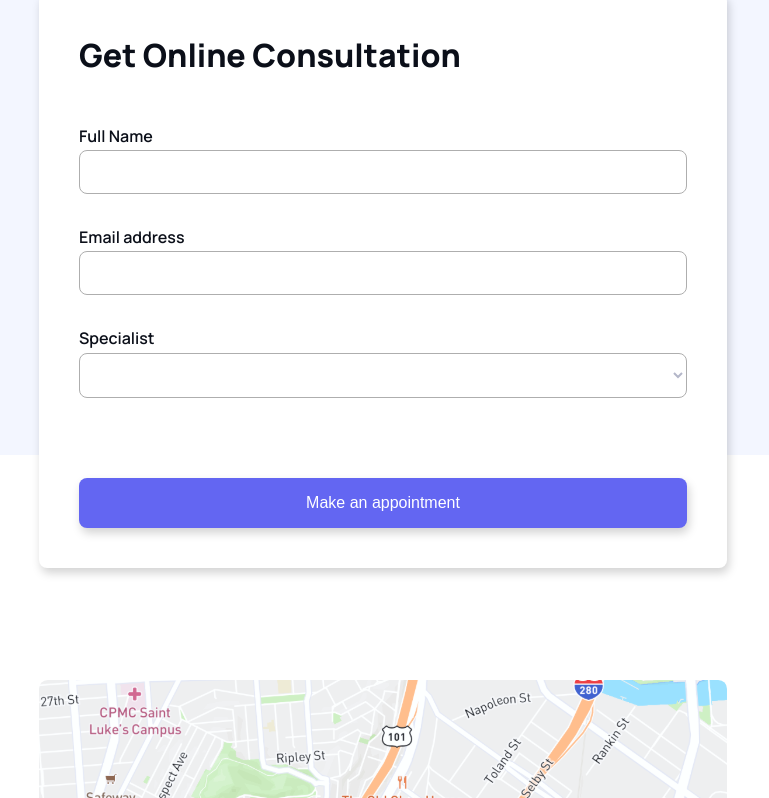
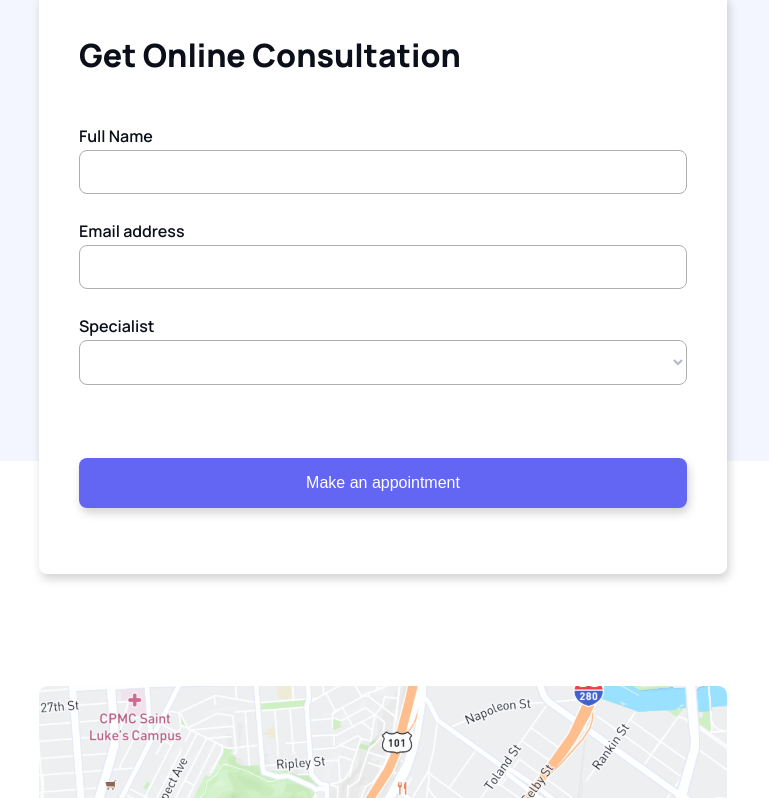
Before and after one commit to johanssonmorgan/JS-Frontend---Silicon, a React (Vite) app: page /contact in a window 1280 px wide. Shown: the part 942-1740 px from the top of the page, without its empty margins (257-1026 px from the left). Built offline with nearby package versions, Linux system fonts and the light colour scheme; the HTML template or start-up script is replaced by a standard one.

Commit message:
Validating all forms and writing out messages when submitted is done or if something went wrong

```diff
--- a/src/components/ContactUsPageComponents/ConsultationForm.jsx
+++ b/src/components/ContactUsPageComponents/ConsultationForm.jsx
@@ -4,19 +4,20 @@ import { v4 as uuidv4 } from 'uuid';
 
 const ConsultationForm = () => {
 
-  const [specialists, setSpecialists] = useState([ {id: uuidv4(),name: "Specialist 1"}, {id: uuidv4(),name: "Specialist 2"}, {id: uuidv4(),name: "Specialist 3"}, {id: uuidv4(),name: "Specialist 4"} ]);
+  const [specialists, setSpecialists] = useState([ {id: uuidv4(),name: "Hans Mattin-Lassei"}, {id: uuidv4(),name: "Joakim Lindh"}, {id: uuidv4(),name: "Therése Lidbom"}, {id: uuidv4(),name: "Morgan Johansson - Developer Student"} ]);
   const [formData, setFormData] = useState({ fullName: '', email: '', specialist: '' });
   const [errors, setErrors] = useState({});
+  const [success, setSuccess] = useState('');
 
 
   const validateField = (name, value) => {
     let error = ''
 
     if (name === 'fullName' && !/^[A-Öa-ö\s\-]{2,}$/.test(value.trim())) {
-      error = "Must be at least 2 characters long, no numbers."
+      error = "Name format error. Ensure it has only letters, spaces, or hyphens."
     }
     else if (name === 'email' && !/^[A-Za-z0-9._-]+@[A-Za-z0-9.-]+\.[A-Za-z0-9]{2,}$/.test(value.trim())) {
-      error = "Must be a valid email address."
+      error = "Invalid email format. Please enter an email like name@example.com."
       }
 
       setErrors(prevErrors => ({...prevErrors, [name]: error}))
@@ -26,15 +27,15 @@ const ConsultationForm = () => {
     const newErrors = {}
 
     if (!/^[A-Öa-ö\s\-]{2,}$/.test(formData.fullName.trim())) {
-      newErrors.fullName = "Must be at least 2 characters long, no numbers."
+      newErrors.fullName = "Name format error. Ensure it has only letters, spaces, or hyphens."
       }
 
     if (!/^[A-Za-z0-9._-]+@[A-Za-z0-9.-]+\.[A-Za-z0-9]{2,}$/.test(formData.email.trim())) {
-      newErrors.email = "Must be a valid email address."
+      newErrors.email = "Invalid email format. Please enter an email like name@example.com."
       }
 
     if (formData.specialist.trim() === '') {
-      newErrors.specialist = "You must chose a specialist"
+      newErrors.specialist = "Please select a specialist to proceed with the appointment."
       }
 
       setErrors(newErrors)
@@ -47,20 +48,44 @@ const ConsultationForm = () => {
     setFormData({ ...formData, [name]: value})
 
     validateField(name, value)
+    setSuccess('');
   }
 
   const handleSubmit = async (e) => {
     e.preventDefault()
+    setSuccess('');
 
-    if (validateForm()) {
-      console.log('form valid')
-      // fetch('https://win24-assignment.azurewebsites.net/api/forms/contact', { method: 'post', headers: { 'content-type': 'application/json' }, body: JSON.stringify(formData) })
-    }
-    else {
-      console.log('form invalid')
-    }
+    if (!validateForm()) {
+      return;
     }
 
+    try {
+      const res = await fetch('https://win24-assignment.azurewebsites.net/api/forms/contact', {
+        method: 'post',
+        headers: {
+          'content-type': 'application/json'
+        },
+        body: JSON.stringify(formData)
+
+      })
+
+      if(res.ok) {
+        setFormData({ fullName: '', email: '', specialist: '' });
+        setErrors({});
+        setSuccess("Thank you! Your appointment is confirmed. We’ll be in touch shortly."
+);
+      } else {
+      const errorData = await res.json();
+      setSuccess('');
+      }
+      console.log(res.status);
+    }
+
+    catch (error) {
+      setErrors({ server: "Something went wrong on our end. Please try submitting your request again later." });
+      setSuccess('');
+    }
+  };
 
   return (
     <div className='consultation-card dropshadow'>
@@ -72,16 +97,21 @@ const ConsultationForm = () => {
 
         <div className='form-group'>
           <label htmlFor="consultation-name" className='fs-11'>Full Name</label>
+          <div className="message-group">
             <input type="text" id="consultation-name" className='form-input' name="fullName" value={formData.fullName} onChange={handleInputChange} autoComplete="name" required />
             {errors.fullName && <p className="invalid-input">{errors.fullName}</p>}
           </div>
+        </div>
         <div className='form-group'>
             <label htmlFor="consultation-email" className='fs-11'>Email address</label>
+            <div className="message-group">
               <input type="email" id="consultation-email" className='form-input' name="email" value={formData.email} onChange={handleInputChange} autoComplete="email" required />
               {errors.email && <p className="invalid-input">{errors.email}</p>}
             </div>
+        </div>
         <div className='form-group'>
             <label htmlFor="consultation-specialist" className='fs-11'>Specialist</label>
+            <div className="message-group">
               <select id="consultation-specialist" name="specialist" className='form-input' value={formData.specialist} onChange={handleInputChange} autoComplete="specialist" required>
 
                 <option defaultValue="" disabled></option>
@@ -93,7 +123,13 @@ const ConsultationForm = () => {
               </select>
               {errors.specialist && <p className="invalid-input">{errors.specialist}</p>}
             </div>
+        </div>
+        <div className='message-group'>
           <button type='submit' className="btn-primary dropshadow">Make an appointment</button>
+          <p id='newsletter-message' className={errors.server ? 'invalid-input' : 'success-message'}>
+          {errors.server || success}
+        </p>
+        </div>
       </form>
     </div>
   )
--- a/src/components/Navbar/Navbar.jsx
+++ b/src/components/Navbar/Navbar.jsx
@@ -6,7 +6,7 @@ import Burger from '/src/assets/mobile-menu-button.svg'
 
 const Navbar = () => {
 
-  const [expandMenu, setExpandMenu] = useState(true);
+  const [expandMenu, setExpandMenu] = useState(false);
 
   const toggleMenu = () => {
     setExpandMenu(!expandMenu);
--- a/src/components/UI/Breadcrumb.jsx
+++ b/src/components/UI/Breadcrumb.jsx
@@ -12,7 +12,7 @@ const Breadcrumb = () => {
     const pathnames = location.pathname.split('/').filter((x) => x);
 
   return (
-    <section className={`bc-${currentPage}`}>
+    <section className={`breadcrumb bc-${currentPage}`}>
         <div className="container">
             <ul className='breadcrumb'>
                 <li className='fs-1'><img src={homeIcon} alt="House icon" /><Link to="/">Homepage</Link><img src={chevrons} alt="chevrons" /></li>
--- a/src/css/scss/components/_contact-page-consultation-card.scss
+++ b/src/css/scss/components/_contact-page-consultation-card.scss
@@ -18,12 +18,13 @@
         font-size: 1rem;
 
         @include desktop {
-            margin-top: 10rem;
+            margin-top: 8rem;
         }
     }
 
     @include desktop {
         padding: 4.5rem;
+        padding-bottom: 2.5rem;
         margin-bottom: 0;
     }
 }
@@ -32,7 +33,7 @@
 
     display: flex;
     flex-direction: column;
-    gap: 2rem;
+    // gap: 2rem;
 
     .form-group {
 
@@ -51,3 +52,13 @@
         display: block;
     }
 }
+
+.message-group {
+    display: grid;
+    grid-template-rows: auto 1.5rem;
+    gap: .1rem;
+
+    p {
+        margin-bottom: .4rem;
+    }
+}
--- a/src/css/scss/components/_features-page.scss
+++ b/src/css/scss/components/_features-page.scss
@@ -1,6 +1,5 @@
 .features-page {
     padding-top: 2rem;
-    height: 83vh;
 
     @include tablet {
         padding-top: 5rem;
--- a/src/css/scss/components/_navbar-layout.scss
+++ b/src/css/scss/components/_navbar-layout.scss
@@ -53,6 +53,8 @@
             padding-inline: 1rem;
             border-radius: 0 0 .5em .5em;
 
+            transition: background 300ms ease-in-out;
+
             li {
                 padding-block: .5rem;
                 margin-bottom: 1rem;
@@ -65,6 +67,7 @@
                 left: 0;
                 right: 0;
                 border: 2px solid var(--clr-bg-navbar);
+                transition: border 300ms ease-in-out;
             }
 
             &.show {
--- a/src/css/scss/misc/_form-validation-styling.scss
+++ b/src/css/scss/misc/_form-validation-styling.scss
@@ -1,21 +1,11 @@
 .invalid-input {
-    color: firebrick;
+    color: $Error;
     font-size: .9rem;
     padding-top: .1rem;
 }
 
 .success-message {
-    color: green;
+    color: $Success;
     font-size: .9rem;
     padding-top: .1rem;
 }
-
-.error {
-
-    .form-input {
-        border-color: firebrick;
-    }
-    .invalid-input{
-        display: block;
-    }
-}
--- a/src/css/scss/misc/_variables.scss
+++ b/src/css/scss/misc/_variables.scss
@@ -67,6 +67,7 @@ $White: #ffffff;
 $SpWhite: #ffffff;
 $Primary: #6366f2;
 $Success: #21c45d;
+$Error: #ef4444;
 
 $dm-label-dt: #565871;
 $dm-label: #131023;
--- a/src/main.css
+++ b/src/main.css
@@ -755,22 +755,15 @@ header {
 }
 
 .invalid-input {
-  color: firebrick;
+  color: #ef4444;
   font-size: 0.9rem;
   padding-top: 0.1rem;
 }
 
 .success-message {
-  color: green;
+  color: #21c45d;
   font-size: 0.9rem;
   padding-top: 0.1rem;
-}
-
-.error .form-input {
-  border-color: firebrick;
-}
-.error .invalid-input {
-  display: block;
 }
 
 .btn-toggle-switch {
@@ -1050,6 +1043,7 @@ header {
     background-color: var(--clr-bg-navbar);
     padding-inline: 1rem;
     border-radius: 0 0 0.5em 0.5em;
+    transition: background 300ms ease-in-out;
   }
   .navbar .nav-links li {
     padding-block: 0.5rem;
@@ -1062,6 +1056,7 @@ header {
     left: 0;
     right: 0;
     border: 2px solid var(--clr-bg-navbar);
+    transition: border 300ms ease-in-out;
   }
   .navbar .nav-links.show {
     display: flex;
@@ -1946,7 +1941,6 @@ footer {
 
 .features-page {
   padding-top: 2rem;
-  height: 83vh;
 }
 @media (width >= 768px) {
   .features-page {
@@ -2021,12 +2015,13 @@ footer {
 }
 @media (width >= 1400px) {
   .consultation-card .btn-primary {
-    margin-top: 10rem;
+    margin-top: 8rem;
   }
 }
 @media (width >= 1400px) {
   .consultation-card {
     padding: 4.5rem;
+    padding-bottom: 2.5rem;
     margin-bottom: 0;
   }
 }
@@ -2034,7 +2029,6 @@ footer {
 .form-consultation {
   display: flex;
   flex-direction: column;
-  gap: 2rem;
 }
 .form-consultation .form-group .form-input {
   border-radius: 0.5em;
@@ -2046,6 +2040,15 @@ footer {
 }
 .form-consultation label {
   display: block;
+}
+
+.message-group {
+  display: grid;
+  grid-template-rows: auto 1.5rem;
+  gap: 0.1rem;
+}
+.message-group p {
+  margin-bottom: 0.4rem;
 }
 
 .contactus-header {
--- a/src/pages/Features.jsx
+++ b/src/pages/Features.jsx
@@ -3,12 +3,12 @@ import Breadcrumb from '../components/UI/Breadcrumb';
 import ImageContainer from '../components/UI/ImageContainer';
 import FeaturesCard from '../components/AppFeatures/FeaturesCard';
 import Image from '/src/assets/app-features-phone.svg'
-
 const Features = () => {
   return (
     <>
       <Breadcrumb />
       <section className="features-page section-2 container">
+
         <div id="features" className="section-2-content">
             <ImageContainer imageUrl={Image} altText='iPhone screen shows transaction history.' className='app-features-image' />
             <FeaturesCard />
```
Also changed, not shown: src/components/FAQContact/NewsletterForm.jsx (+5 -5 lines), 1 other file (tests, documents, lock files or other folders). Lines whose indentation alone changed are shown as unchanged.
